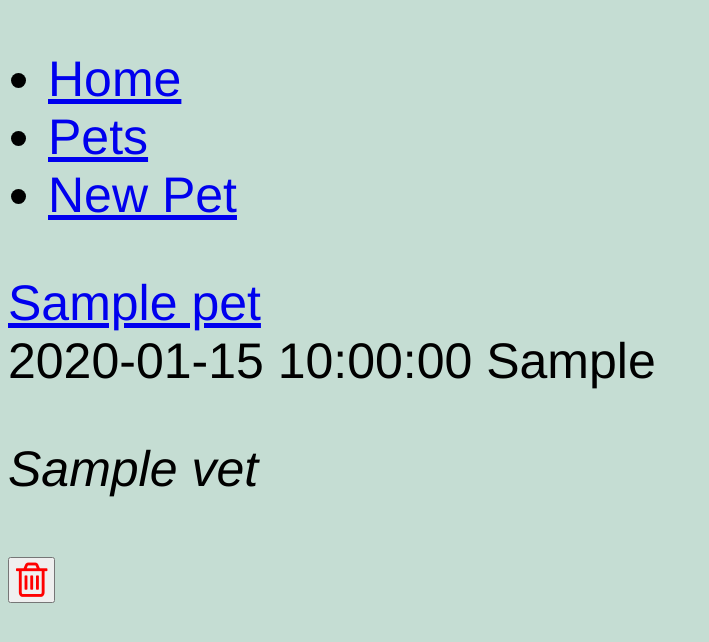
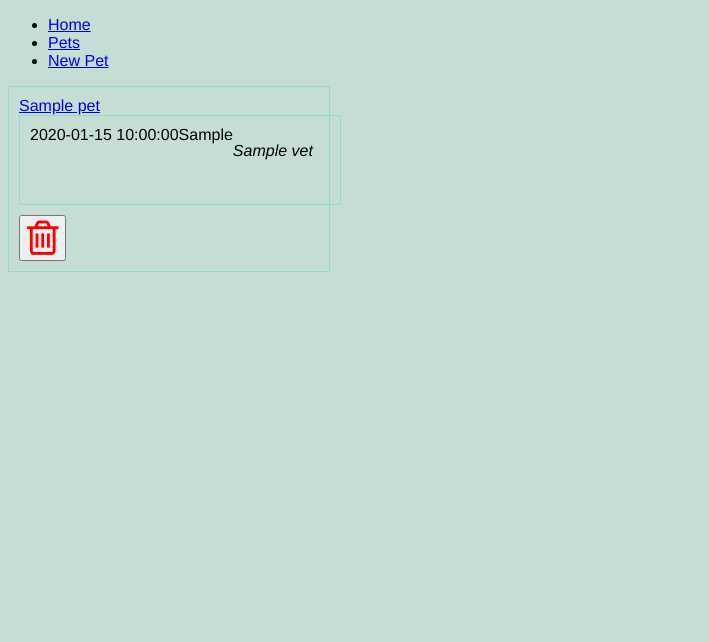
Before and after one commit to Andrej300/veterinary_project, a Flask app: page /pets in a window 1280 px wide. Shown: the top 642 px of the page, without its empty margins (0-709 px from the left). Run offline with Flask 2, Linux system fonts and the light colour scheme; a database or web service that is not in the repository returns one stand-in record (values such as "Sample title"); some libraries are stand-ins or nearby versions.

Commit message:
changed font size and added pet

```diff
--- a/static/app_style.css
+++ b/static/app_style.css
@@ -1,3 +1,13 @@
 body{
-    font-family: "Helvetica", arial, sans-serif; font-size: 50px;
+    font-family: "Helvetica", arial, sans-serif; font-size: 16px;
     background-color:rgb(197, 221, 211)}
+
+
+.pet {
+    border: 1px solid #8fdcc7;
+    width: 300px;
+    min-height: 68px;
+    padding: 10px;
+    display: flex;
+    line-height: 18px;
+    margin-bottom: 10px;}
```
